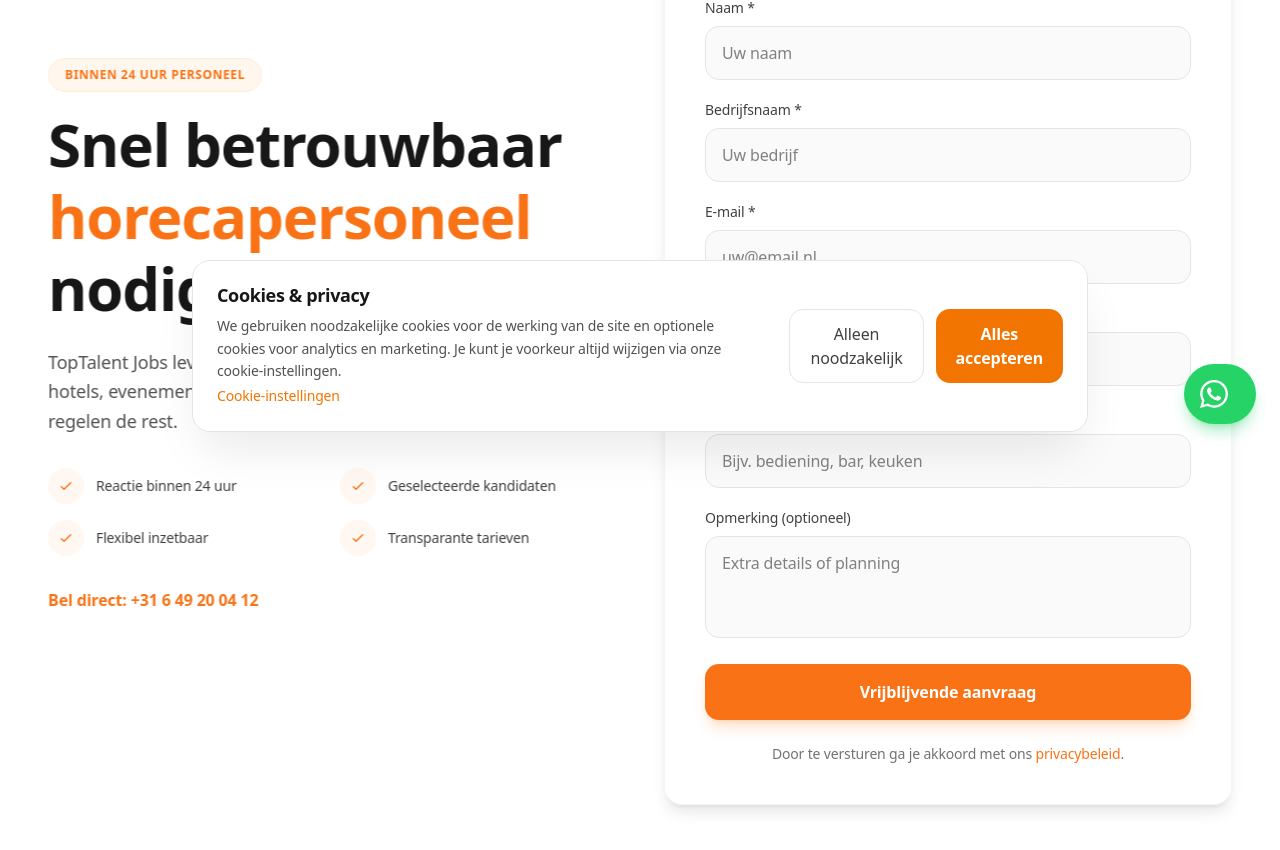
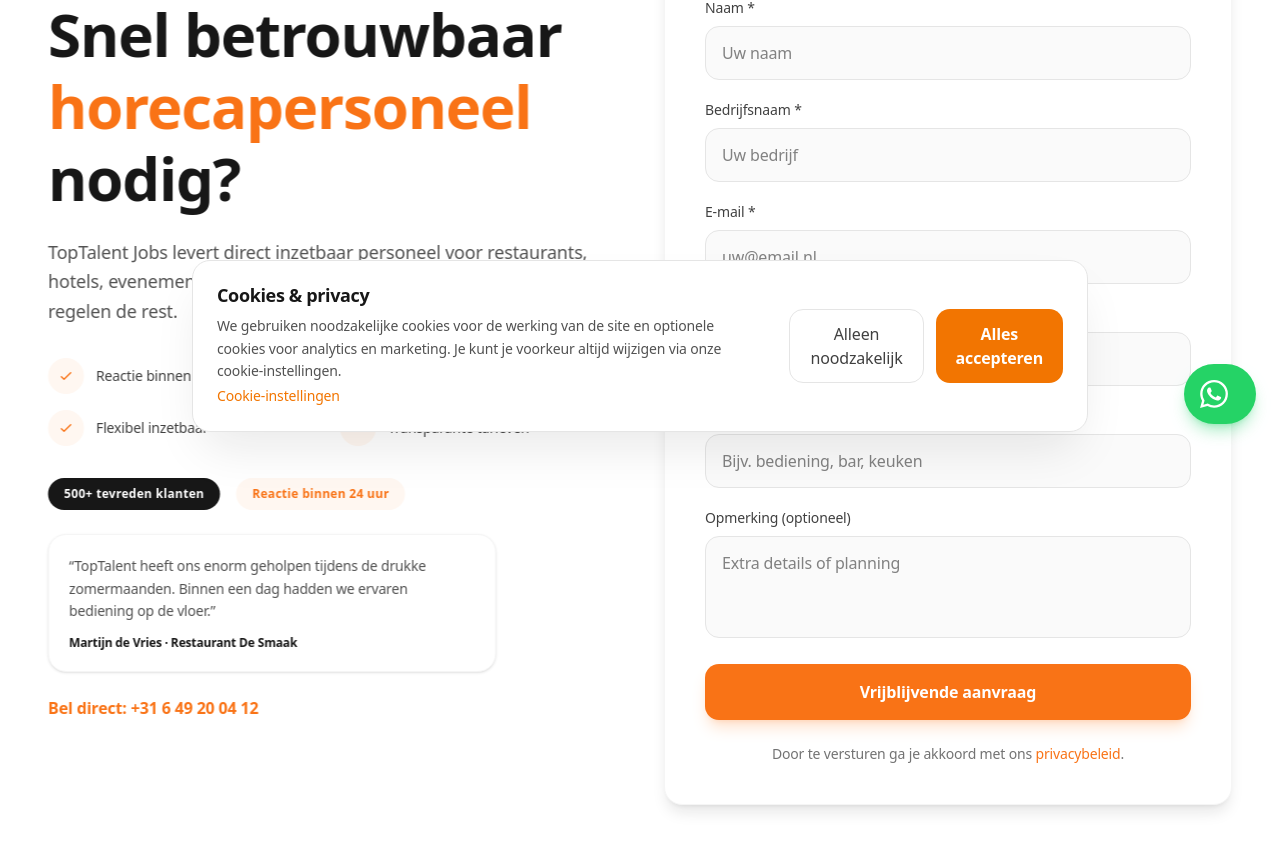
Before and after one commit to Rfrsh333/wp-code, a Next.js app: page /lp/personeel in a window 1280 px wide. Shown: the part 352-1202 px from the top of the page. Built offline with nearby package versions, Linux system fonts and the light colour scheme; no server answers.

Commit message:
Add trust proof to B2B landing

```diff
--- a/src/app/lp/personeel/page.tsx
+++ b/src/app/lp/personeel/page.tsx
@@ -132,6 +132,23 @@
                     <span className="text-sm font-medium">{item}</span>
                   </div>
                 ))}
+              </div>
+              <div className="flex flex-wrap items-center gap-4 mb-6">
+                <div className="px-4 py-2 rounded-full bg-neutral-900 text-white text-xs font-semibold tracking-wide">
+                  500+ tevreden klanten
+                </div>
+                <div className="px-4 py-2 rounded-full bg-[#FFF7F1] text-[#F97316] text-xs font-semibold tracking-wide">
+                  Reactie binnen 24 uur
+                </div>
+              </div>
+              <div className="bg-white border border-neutral-100 rounded-2xl p-5 shadow-sm max-w-md mb-6">
+                <p className="text-sm text-neutral-600 leading-relaxed mb-3">
+                  “TopTalent heeft ons enorm geholpen tijdens de drukke zomermaanden.
+                  Binnen een dag hadden we ervaren bediening op de vloer.”
+                </p>
+                <p className="text-xs font-semibold text-neutral-900">
+                  Martijn de Vries · Restaurant De Smaak
+                </p>
               </div>
               <div className="flex items-center gap-4">
                 <Link
```
